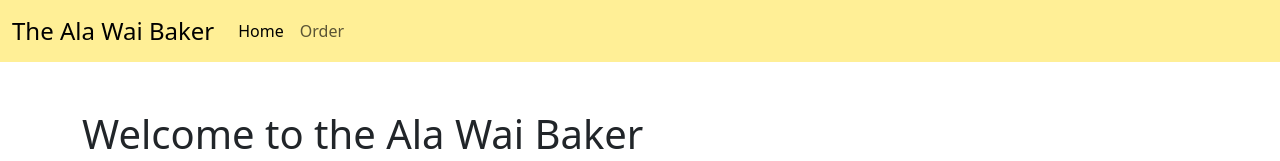
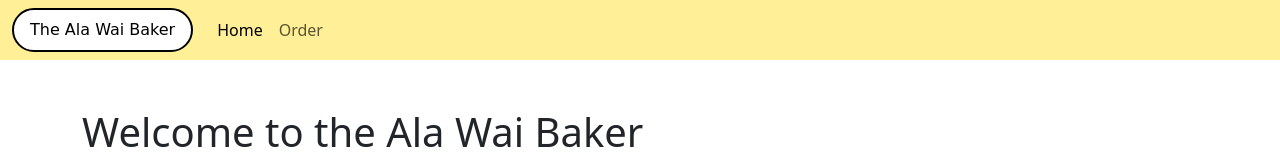
Before and after one commit to choyjeff101/Ala-Wai-Baker-web-frontend, a website: page index.html in a window 1280 px wide. Shown: the top 161 px of the page. Drawn offline with Linux system fonts and the light colour scheme; files whose address does not match are found by name.

Commit message:
navbar-brand border

```diff
--- a/assets/css/styles.css
+++ b/assets/css/styles.css
@@ -5,7 +5,13 @@
 
   /* Change font size of the brand name */
   .navbar-brand {
-    font-size: 1.50rem;
+    background-color: #fff;         /* White background */
+    padding: 0.5em 1em;             /* Adjust padding for vertical & horizontal space */
+    border-radius: 9999px;          /* Creates an oval shape */
+    display: inline-block;          /* Ensures the padding and border radius apply properly */
+    border: 2px solid #000; /* Adds a 2px black border */
+    font-size: 1.00rem;
+    font-family: 'Brush Script MT', cursive;
   }
 
   /* Additional custom styles can be added here */
```
